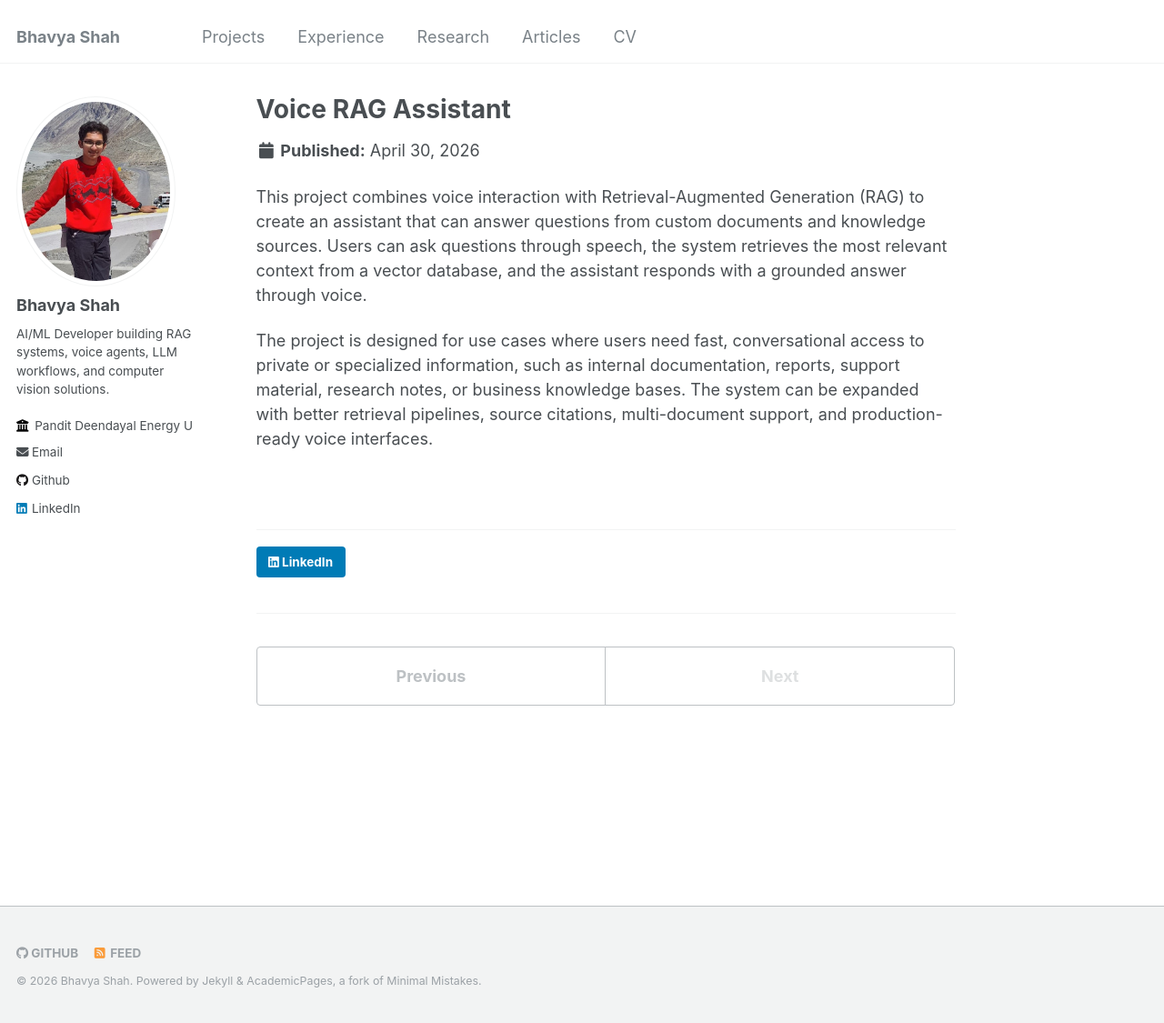
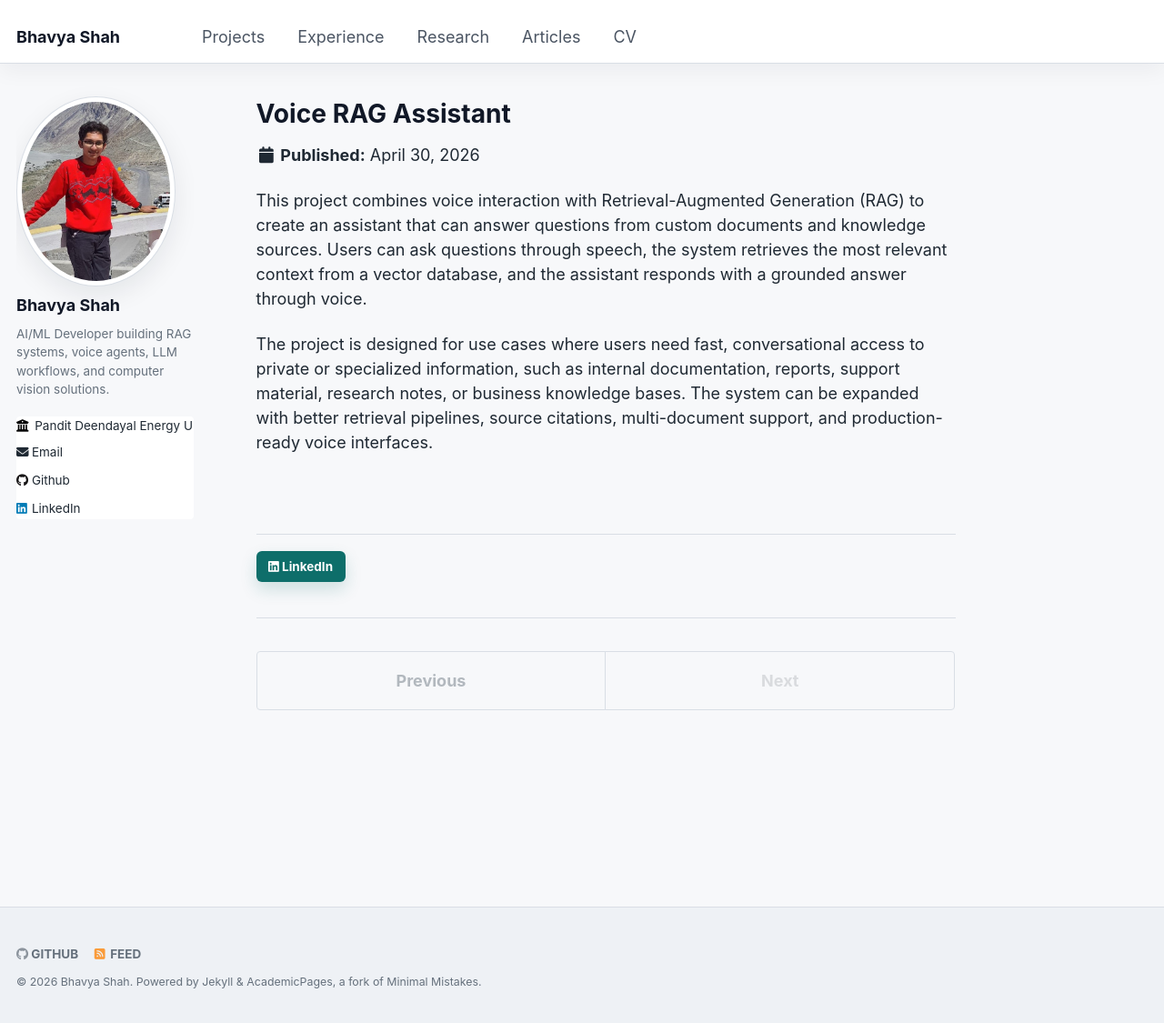
Before and after one commit to B3CODER/B3CODER.github.io, a Jekyll site: the page built from _portfolio/portfolio-4.md, in a window 1280 px wide and 1125 px high. Shown: the whole window at 91% size. Built offline with Jekyll 4.4.1, drawn with Linux system fonts in a browser that asks for light colours.

Commit message:
Update portfolio professional color theme

```diff
--- /dev/null
+++ b/_sass/_professional-theme.scss
@@ -0,0 +1,138 @@
+/* ==========================================================================
+   Professional portfolio theme
+   ========================================================================== */
+
+body {
+  background: $background-color;
+}
+
+.masthead {
+  background: rgba(255, 255, 255, 0.97);
+  border-bottom-color: $border-color;
+  box-shadow: 0 8px 24px rgba(17, 24, 39, 0.05);
+}
+
+.masthead__menu-item--lg a {
+  color: $darker-gray;
+}
+
+.greedy-nav {
+  background: transparent;
+
+  a {
+    letter-spacing: 0;
+  }
+
+  button {
+    background-color: $primary-color;
+    border-radius: 6px;
+  }
+
+  .visible-links a:before {
+    height: 2px;
+    background: $primary-color;
+  }
+
+  .hidden-links {
+    background: $body-color;
+    border-color: $border-color;
+    box-shadow: 0 14px 32px rgba(17, 24, 39, 0.1);
+
+    a:hover {
+      background: $lighter-gray;
+    }
+  }
+}
+
+#main {
+  margin-top: 2.25em;
+}
+
+.page__title,
+.archive .page__title,
+.archive h1 {
+  color: $darker-gray;
+}
+
+.page__content h2,
+.archive__subtitle {
+  border-bottom-color: $border-color;
+}
+
+.archive__item-title,
+.experience__item-title,
+.author__name {
+  color: $darker-gray;
+}
+
+.page__meta,
+.archive__subtitle,
+.archive__item-excerpt {
+  color: $gray;
+}
+
+.author__avatar img {
+  background: $body-color;
+  border-color: $border-color;
+  box-shadow: 0 10px 28px rgba(17, 24, 39, 0.08);
+}
+
+.author__bio {
+  color: $gray;
+}
+
+.author__urls {
+  background: $body-color;
+  border-color: $border-color;
+  box-shadow: 0 14px 32px rgba(17, 24, 39, 0.1);
+
+  @include breakpoint($large) {
+    box-shadow: none;
+  }
+}
+
+.author__urls a:hover {
+  color: $primary-color;
+}
+
+.btn {
+  color: $body-color !important;
+  background-color: $primary-color;
+  border-radius: 6px;
+  box-shadow: 0 8px 18px rgba(14, 110, 106, 0.18);
+  transition: background-color 0.18s ease, box-shadow 0.18s ease, transform 0.18s ease;
+
+  &:hover {
+    background-color: $link-color-hover;
+    box-shadow: 0 12px 24px rgba(14, 110, 106, 0.22);
+    transform: translateY(-1px);
+  }
+
+  &--inverse {
+    color: $darker-gray !important;
+    border: 1px solid $border-color !important;
+    background-color: $body-color;
+    box-shadow: none;
+
+    &:hover {
+      color: $primary-color !important;
+      border-color: $primary-color !important;
+      background-color: $lighter-gray;
+    }
+  }
+}
+
+.page__taxonomy-item {
+  border-color: $border-color;
+
+  &:hover {
+    color: $primary-color;
+    border-color: $primary-color;
+  }
+}
+
+.page__footer {
+  color: $gray;
+  background-color: $lighter-gray;
+  border-top: 1px solid $border-color;
+}
--- a/_sass/_variables.scss
+++ b/_sass/_variables.scss
@@ -55,24 +55,24 @@ $sidebar-link-max-width     : 250px;
    Colors
    ========================================================================== */
 
-$gray                       : #7a8288;
-$dark-gray                  : mix(#000, $gray, 40%);
-$darker-gray                : mix(#000, $gray, 60%);
-$light-gray                 : mix(#fff, $gray, 50%);
-$lighter-gray               : mix(#fff, $gray, 90%);
+$gray                       : #65707c;
+$dark-gray                  : #1f2933;
+$darker-gray                : #111827;
+$light-gray                 : #d9dee5;
+$lighter-gray               : #eef1f5;
 
-$body-color                 : #fff;
-$background-color           : #fff;
-$code-background-color      : #fafafa;
+$body-color                 : #ffffff;
+$background-color           : #f7f8fa;
+$code-background-color      : #f3f5f7;
 $code-background-color-dark : $light-gray;
-$text-color                 : $dark-gray;
-$border-color               : $lighter-gray;
+$text-color                 : #1f2933;
+$border-color               : #d9dee5;
 
-$primary-color              : #7a8288;
+$primary-color              : #0e6e6a;
 $success-color              : #62c462;
 $warning-color              : #f89406;
 $danger-color               : #ee5f5b;
-$info-color                 : #52adc8;
+$info-color                 : #0e6e6a;
 
 /* brands */
 $behance-color              : #1769FF;
@@ -102,11 +102,11 @@ $xing-color                 : #006567;
 
 
 /* links */
-$link-color                 : $info-color;
-$link-color-hover           : mix(#000, $link-color, 25%);
-$link-color-visited         : mix(#fff, $link-color, 25%);
-$masthead-link-color        : $primary-color;
-$masthead-link-color-hover  : mix(#000, $primary-color, 25%);
+$link-color                 : #0e6e6a;
+$link-color-hover           : #0a4f4c;
+$link-color-visited         : #365e7d;
+$masthead-link-color        : #4b5563;
+$masthead-link-color-hover  : #0e6e6a;
 
 
 /*
--- a/assets/css/main.scss
+++ b/assets/css/main.scss
@@ -38,4 +38,5 @@
 @import "vendor/font-awesome/solid";
 @import "vendor/font-awesome/brands";
 @import "vendor/magnific-popup/magnific-popup";
+@import "professional-theme";
 @import "print";
```
